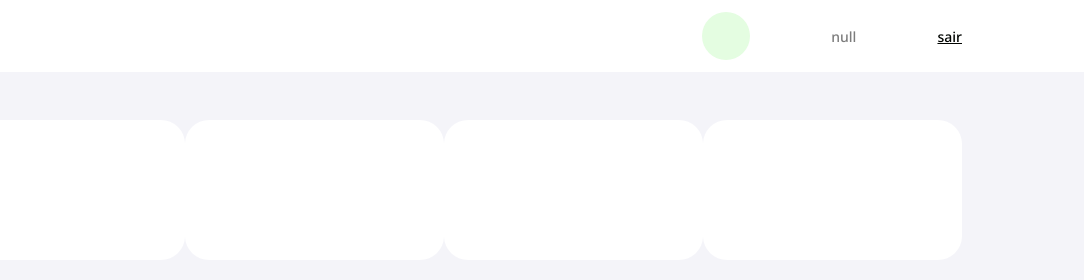
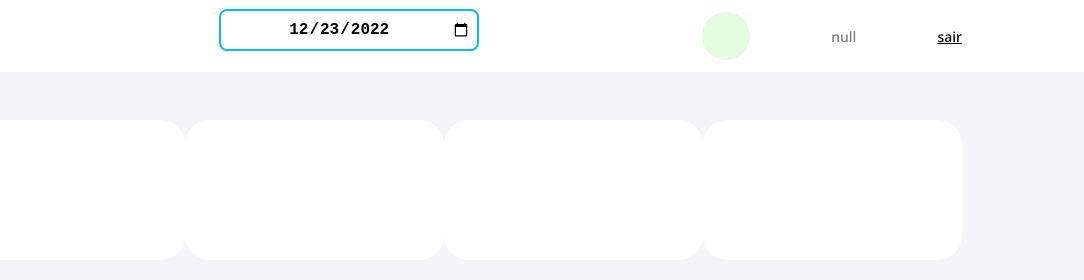
Before and after one commit to gabrielrangel95/wallet-app-frontend, a plain HTML site: page src/pages/home/index.html in a window 1280 px wide. Shown: the top 280 px of the page, 196-1280 px from the left. Drawn offline with Linux system fonts and the light colour scheme.

Commit message:
feat: implemente change date and logout

```diff
--- a/src/pages/home/index.html
+++ b/src/pages/home/index.html
@@ -14,6 +14,9 @@
           class="logo-navbar"
           alt="Logo Wallet App"
         />
+        <div class="navbar-calendar-container">
+          <input class="input-calendar" id="selected-date" type="date" />
+        </div>
         <div id="navbar-user-container" class="navbar-user-container">
           <div id="navbar-user-avatar" class="navbar-user-avatar"></div>
         </div>
--- a/src/pages/home/index.js
+++ b/src/pages/home/index.js
@@ -1,3 +1,8 @@
+const onLogout = () => {
+  localStorage.clear();
+  window.open("../../../index.html", "_self");
+};
+
 const onDeleteItem = async (id) => {
   try {
     const email = localStorage.getItem("@WalletApp:userEmail");
@@ -194,10 +199,10 @@ const renderFinanceElements = (data) => {
 
 const onLoadFinancesData = async () => {
   try {
-    const date = "2022-12-15";
+    const dateInputValue = document.getElementById("selected-date").value;
     const email = localStorage.getItem("@WalletApp:userEmail");
     const result = await fetch(
-      `https://mp-wallet-app-api.herokuapp.com/finances?date=${date}`,
+      `https://mp-wallet-app-api.herokuapp.com/finances?date=${dateInputValue}`,
       {
         method: "GET",
         headers: {
@@ -229,6 +234,8 @@ const onLoadUserInfo = () => {
 
   // add logout link
   const logoutElement = document.createElement("a");
+  logoutElement.onclick = () => onLogout();
+  logoutElement.style.cursor = "pointer;";
   const logoutText = document.createTextNode("sair");
   logoutElement.appendChild(logoutText);
   navbarUserInfo.appendChild(logoutElement);
@@ -320,7 +327,17 @@ const onCreateFinanceRelease = async (target) => {
   }
 };
 
+const setInitialDate = () => {
+  const dateInput = document.getElementById("selected-date");
+  const nowDate = new Date().toISOString().split("T")[0];
+  dateInput.value = nowDate;
+  dateInput.addEventListener("change", () => {
+    onLoadFinancesData();
+  });
+};
+
 window.onload = () => {
+  setInitialDate();
   onLoadUserInfo();
   onLoadFinancesData();
   onLoadCategories();
--- a/src/pages/home/styles.css
+++ b/src/pages/home/styles.css
@@ -24,6 +24,13 @@
 .logo-navbar {
   height: 24px;
   width: auto;
+}
+
+.navbar-calendar-container {
+  display: flex;
+  flex-direction: row;
+  align-items: center;
+  width: 260px;
 }
 
 .navbar-user-container {
@@ -161,3 +168,11 @@ td.center {
   align-items: center;
   width: 100%;
 }
+
+.input-calendar {
+  width: 100%;
+  height: 42px;
+  text-align: center;
+  font-weight: 600;
+  font-size: 16px;
+}
```
